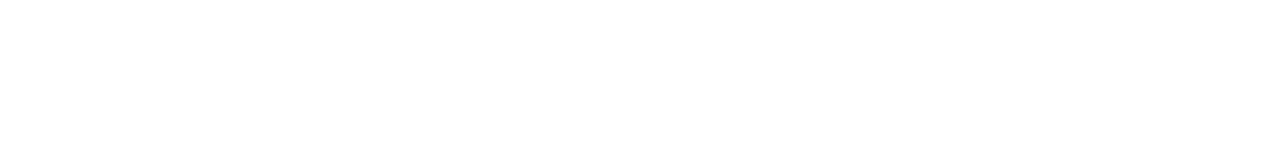
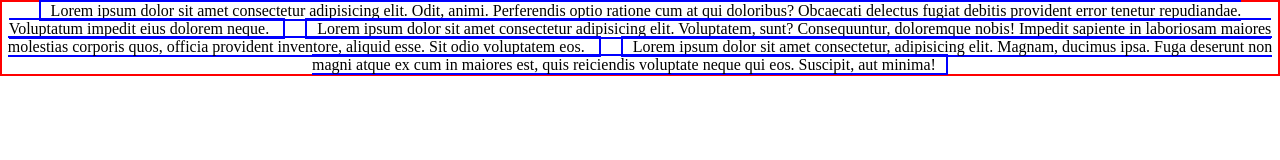
Before and after one commit to matheusschramli/display-inline, a plain HTML site: page index.html in a window 1280 px wide. Drawn offline with Linux system fonts and the light colour scheme.

Commit message:
atividade finalizada

```diff
--- a/index.html
+++ b/index.html
@@ -5,8 +5,21 @@
     <meta http-equiv="X-UA-Compatible" content="IE=edge">
     <meta name="viewport" content="width=device-width, initial-scale=1.0">
     <title>Display Inline</title>
+    <link rel="stylesheet" href="style.css">
 </head>
 <body>
+    <main>
+        <div>
+            Lorem ipsum dolor sit amet consectetur adipisicing elit. Odit, animi. Perferendis optio ratione cum at qui doloribus? Obcaecati delectus fugiat debitis provident error tenetur repudiandae. Voluptatum impedit eius dolorem neque.
+        </div>
 
+        <div>
+            Lorem ipsum dolor sit amet consectetur adipisicing elit. Voluptatem, sunt? Consequuntur, doloremque nobis! Impedit sapiente in laboriosam maiores molestias corporis quos, officia provident inventore, aliquid esse. Sit odio voluptatem eos.
+        </div>
+
+        <div>
+            Lorem ipsum dolor sit amet consectetur, adipisicing elit. Magnam, ducimus ipsa. Fuga deserunt non magni atque ex cum in maiores est, quis reiciendis voluptate neque qui eos. Suscipit, aut minima!
+        </div>
+    </main>
 </body>
 </html>
--- /dev/null
+++ b/style.css
@@ -0,0 +1,17 @@
+* {
+    margin: 0;
+    padding: 0;
+    box-sizing: border-box;
+}
+
+main {
+     border: 2px solid red;
+     text-align: center;
+}
+
+div {
+    border: 2px solid blue;
+    display: inline;
+    margin-right: 20px;
+    padding-inline: 10px;
+}
```
